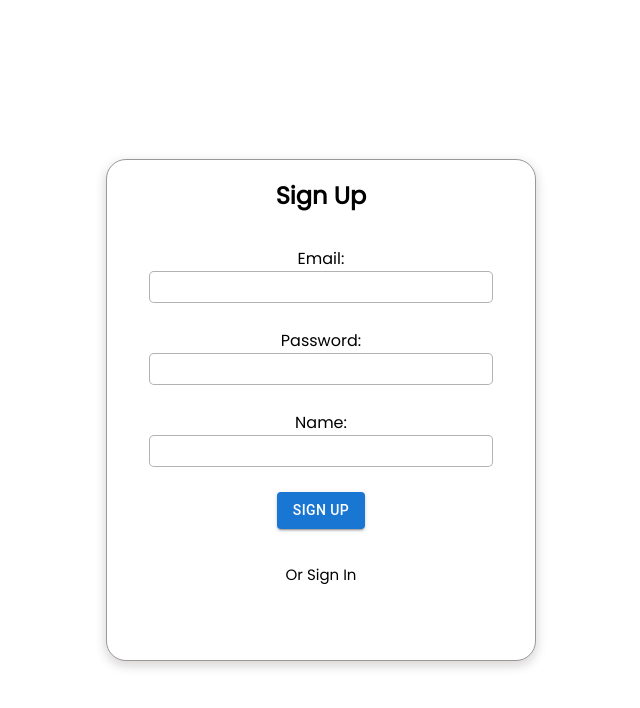
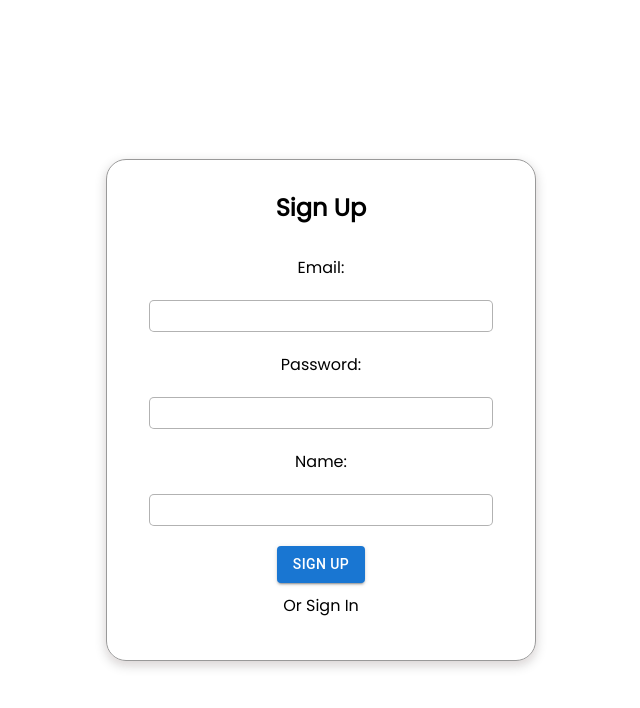
Before and after one commit to DarrenDuanAU/big-brain, a React (Create React App) app in the folder frontend/: page / in a window 1280 px wide. Both pictures are taken after a click on the link "Sign Up". Shown: the top 708 px of the page, without its empty margins (319-959 px from the left). Built offline with nearby package versions, Linux system fonts and the light colour scheme.

Commit message:
feat(signin&signup): using moduleCss instead of the v-css

```diff
--- a/frontend/src/components/page/CheckIn/CheckIn.css
+++ /dev/null
@@ -1,40 +0,0 @@
-.checkin {
-  width: 100vw;
-  height: 100vh;
-  display: flex;
-  justify-content: center;
-  align-items: center;
-  padding-top: 10px;
-}
-
-.checkin > .container {
-  width: calc(300px + 10vw);
-  height: 500px;
-  border: 0.5px #999 solid;
-  box-shadow: 0 3px 5px 0 rgba(255, 232, 232, 0.2), 0 4px 12px 0 rgba(0, 0, 0, 0.19);
-  border-radius: 20px;
-  display: flex;
-  flex-direction: column;
-  justify-content: center;
-  align-items: center;
-  background-color: #fff;
-  /* opacity: 0.8; */
-}
-
-.checkin a {
-  cursor: pointer;
-}
-
-.checkin a:hover {
-  color: lightblue;
-}
-
-.checkin .bottom-box {
-  text-align: center;
-  width: 100%;
-  height: 80px;
-}
-
-.checkin p {
-  font-size: 15px;
-}
--- a/frontend/src/components/page/CheckIn/CheckIn.jsx
+++ b/frontend/src/components/page/CheckIn/CheckIn.jsx
@@ -1,30 +1,15 @@
 import React, { useState } from 'react';
 import SignIn from './Components/SignIn';
 import SignUp from './Components/SignUp';
-import './CheckIn.css';
+import styles from './CheckIn.module.css';
 
 function CheckIn () {
   const [page, setPage] = useState('signin')
   return (
-    <div className='checkin'>
-      <div className='container'>
-        { page === 'signin'
-          ? <>
-            <h2>Sign In</h2>
-            <SignIn />
-            <div className='bottom-box'>
-              <p>Or <a onClick={() => setPage('signup')}>Sign Up</a></p>
-            </div>
-          </>
-
-          : <>
-            <h2>Sign Up</h2>
-            <SignUp />
-            <div className='bottom-box'>
-              <p>Or <a onClick={() => setPage('signin')}>Sign In</a></p>
-            </div>
-          </>}
-      </div>
+    <div className={styles.checkIn}>
+      { page === 'signin'
+        ? <SignIn setPage={setPage}/>
+        : <SignUp setPage={setPage}/>}
     </div>
   )
 }
--- /dev/null
+++ b/frontend/src/components/page/CheckIn/CheckIn.module.css
@@ -0,0 +1,26 @@
+.checkIn {
+  width: 100vw;
+  height: 100vh;
+  display: flex;
+  justify-content: center;
+  align-items: center;
+  padding-top: 10px;
+}
+
+.checkin a {
+  cursor: pointer;
+}
+
+.checkin a:hover {
+  color: lightblue;
+}
+
+.checkin .bottom-box {
+  text-align: center;
+  width: 100%;
+  height: 80px;
+}
+
+.checkin p {
+  font-size: 15px;
+}
--- a/frontend/src/components/page/CheckIn/Components/SignIn.css
+++ /dev/null
@@ -1,18 +0,0 @@
-.signin {
-  display: flex;
-  flex-direction: column;
-  justify-content: center;
-  align-items: center;
-  width: 100%;
-  height: 350px;
-}
-
-.signin .email {
-  width: 100%;
-}
-
-
-.signin input {
-  height: 30px;
-  width: 80%;
-}
--- a/frontend/src/components/page/CheckIn/Components/SignIn.jsx
+++ b/frontend/src/components/page/CheckIn/Components/SignIn/SignIn.jsx
@@ -2,12 +2,14 @@ import React from 'react';
 import {
   useNavigate
 } from 'react-router-dom';
-import { useContext, Context } from '../../../../context';
-import { BACKEND_PORT } from '../../../../const';
+import { useContext, Context } from '../../../../../context';
+import { BACKEND_PORT } from '../../../../../const';
 import Button from '@mui/material/Button';
-import './SignIn.css';
+import styles from './SignIn.module.css';
 
-function SignIn () {
+function SignIn ({
+  setPage,
+}) {
   const [email, setEmail] = React.useState('');
   const [password, setPassword] = React.useState('');
   const [valid, setValid] = React.useState(true);
@@ -50,16 +52,25 @@ function SignIn () {
     }
   }
   return (
-    <div data-testid="testSignin" className='signin'>
-      <label htmlFor="email"> Email: </label>
-      <input id="email" value ={email} onChange ={ (e) => setEmail(e.target.value)} /><br />
+    <div data-testid="testSignin" className={styles.signIn}>
+      <div className={styles.title}>
+        <h2>Sign In</h2>
+      </div>
+      <form className={styles.form}>
+        <label htmlFor="email"> Email: </label>
+        <input id="email" value ={email} onChange ={ (e) => setEmail(e.target.value)} />
 
-      <label htmlFor="password"> Password: </label>
-      <input id="password" value ={password} onChange ={ (e) => setPassword(e.target.value)} /> <br />
+        <label htmlFor="password"> Password: </label>
+        <input id="password" value ={password} onChange ={ (e) => setPassword(e.target.value)} />
 
-      <Button variant="contained" id="signUserIn" onClick={register}>Sign In</Button> <br /> <br />
+        <Button className={styles.formButton} variant="contained" id="signUserIn" onClick={register}>Sign In</Button>
+      </form>
 
-      {!valid && <div className='popup'>
+      <div className={styles.taggleLink}>
+        <p>Or <a onClick={() => setPage('signup')}>Sign Up</a></p>
+      </div>
+
+      {!valid && <div>
           Not Valid input, please try again <br />
           <Button variant="contained" onClick={resetAllValues} >clear and try again</Button>
         </div>
--- /dev/null
+++ b/frontend/src/components/page/CheckIn/Components/SignIn/SignIn.module.css
@@ -0,0 +1,30 @@
+.signIn {
+  width: calc(300px + 10vw);
+  height: 500px;
+  border: 0.5px #999 solid;
+  border-radius: 20px;
+  box-shadow: 0 3px 5px 0 rgba(255, 232, 232, 0.2), 0 4px 12px 0 rgba(0, 0, 0, 0.19);
+}
+
+.title {
+  text-align: center;
+  padding: 30px;
+}
+
+.form {
+  display: flex;
+  flex-direction: column;
+  align-items: center;
+  justify-content: space-between;
+  gap: 20px;
+}
+
+.formButton {
+  margin-top: 50px;
+}
+
+.taggleLink {
+  display: flex;
+  justify-content: center;
+  padding-top: 10px;
+}
--- /dev/null
+++ b/frontend/src/components/page/CheckIn/Components/SignIn/index.js
@@ -0,0 +1 @@
+export { default } from './SignIn';
--- a/frontend/src/components/page/CheckIn/Components/SignUp.css
+++ /dev/null
@@ -1,13 +0,0 @@
-.signup {
-  display: flex;
-  flex-direction: column;
-  justify-content: center;
-  align-items: center;
-  width: 100%;
-  height: 350px;
-}
-
-.signup input {
-  height: 30px;
-  width: 80%;
-}
--- a/frontend/src/components/page/CheckIn/Components/SignUp.jsx
+++ b/frontend/src/components/page/CheckIn/Components/SignUp/SignUp.jsx
@@ -2,12 +2,14 @@ import React from 'react';
 import {
   useNavigate
 } from 'react-router-dom';
-import { useContext, Context } from '../../../../context';
+import { useContext, Context } from '../../../../../context';
 import Button from '@mui/material/Button';
-import { BACKEND_PORT } from '../../../../const';
-import './SignUp.css'
+import { BACKEND_PORT } from '../../../../../const';
+import styles from './SignUp.module.css';
 
-function SignUp () {
+function SignUp ({
+  setPage
+}) {
   const [email, setEmail] = React.useState('');
   const [password, setPassword] = React.useState('');
   const [name, setName] = React.useState('');
@@ -38,14 +40,25 @@ function SignUp () {
     }
   }
   return (
-    <div className='signup'>
-      <label htmlFor="email">Email: </label>
-      <input id="email" value ={email} onChange ={ (e) => setEmail(e.target.value)} /><br />
-      <label htmlFor="password">Password: </label>
-      <input id="password" value ={password} onChange ={ (e) => setPassword(e.target.value)} /> <br />
-      <label htmlFor="name">Name: </label>
-      <input id="name" value ={name} onChange ={ (e) => setName(e.target.value)} /> <br />
-      <Button variant="contained" id="signUserUp" onClick={register}>Sign up</Button>
+    <div className={styles.signUp}>
+      <div className={styles.title}>
+        <h2>Sign Up</h2>
+      </div>
+      <form className={styles.form}>
+        <label htmlFor="email">Email: </label>
+        <input id="email" value ={email} onChange ={ (e) => setEmail(e.target.value)} />
+
+        <label htmlFor="password">Password: </label>
+        <input id="password" value ={password} onChange ={ (e) => setPassword(e.target.value)} />
+
+        <label htmlFor="name">Name: </label>
+        <input id="name" value ={name} onChange ={ (e) => setName(e.target.value)} />
+
+        <Button variant="contained" id="signUserUp" onClick={register}>Sign up</Button>
+      </form>
+      <div className={styles.taggleLink}>
+        <p>Or <a onClick={() => setPage('signin')}>Sign In</a></p>
+      </div>
     </div>
   )
 }
--- /dev/null
+++ b/frontend/src/components/page/CheckIn/Components/SignUp/SignUp.module.css
@@ -0,0 +1,30 @@
+.signUp {
+  width: calc(300px + 10vw);
+  height: 500px;
+  border: 0.5px #999 solid;
+  border-radius: 20px;
+  box-shadow: 0 3px 5px 0 rgba(255, 232, 232, 0.2), 0 4px 12px 0 rgba(0, 0, 0, 0.19);
+}
+
+.title {
+  text-align: center;
+  padding: 30px;
+}
+
+.form {
+  display: flex;
+  flex-direction: column;
+  align-items: center;
+  justify-content: space-between;
+  gap: 20px;
+}
+
+.formButton {
+  margin-top: 50px;
+}
+
+.taggleLink {
+  display: flex;
+  justify-content: center;
+  padding-top: 10px;
+}
--- /dev/null
+++ b/frontend/src/components/page/CheckIn/Components/SignUp/index.js
@@ -0,0 +1 @@
+export { default } from './SignUp';
```
